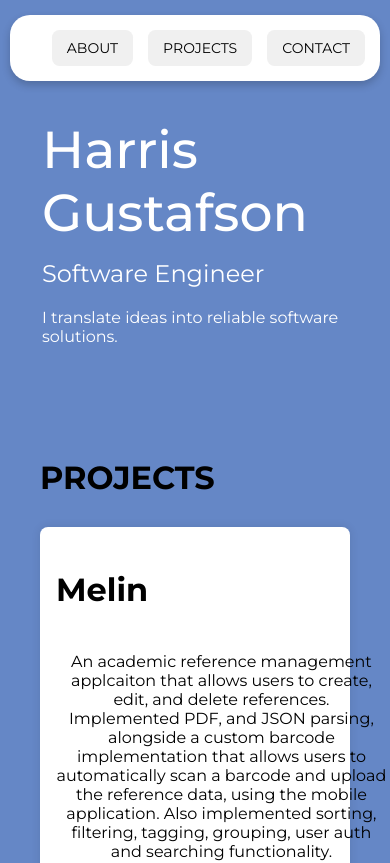
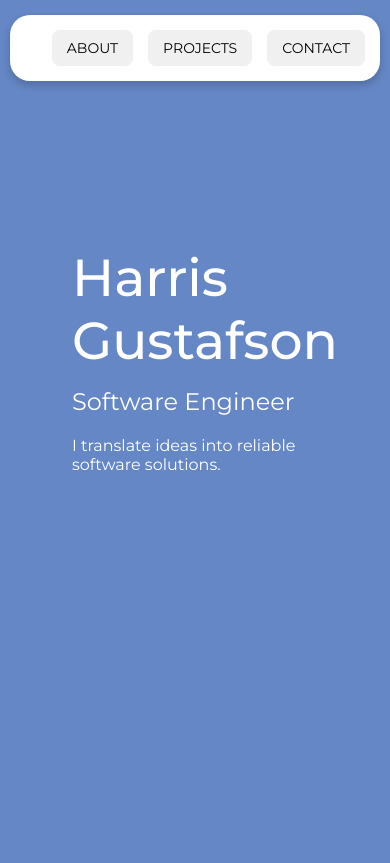
Before and after one commit to xyclose11/Portfolio_Showcase, an Angular app: page / in a window 390 px wide. Shown: the top 863 px of the page. Built offline with nearby package versions, Linux system fonts and the light colour scheme.

Commit message:
Refactor hero component styles for improved layout; update project links and images for better presentation

```diff
--- a/src/app/hero/hero.component.scss
+++ b/src/app/hero/hero.component.scss
@@ -1,15 +1,10 @@
 @use "../../styles/variables" as v;
 
 .hero {
-    position: relative;
     padding: 10px;
-    margin-top: calc(var(--wt-offset-top-unit, 8px)* 4);
-    margin-left: auto;
-    margin-right: auto;
-    margin-bottom: 30px;
-    padding-left: 22px;
-    padding-right: 22px;
-    max-width: 1276px;
+    margin-top: calc(var(--wt-offset-top-unit, 40px)* 4);
+    margin-left: 30px;
+    height: 100vh;
 }
 
 @media screen and (max-width: 1276px) {
@@ -70,34 +65,9 @@
     flex: 2;
 }
 
-.hero-technologies {
-    flex: 1;
-    display: flex;
-    justify-content: flex-end;
-    align-items: flex-start;
-}
-
-.hero-list {
-    list-style-type: none;
-    padding: 0;
-    margin: 0;
-    display: flex;
-    justify-content: space-between;
-    flex-wrap: wrap;
-    gap: 4px;
-}
-
-.hero-list li {
-    margin: 0;
-}
 
 @media (max-width: 768px) {
     .hero-content {
       flex-direction: column;
     }
-
-    .hero-technologies {
-      width: 100%;
-      margin-top: 1.5rem;
-    }
 }
--- a/src/app/projects/projects.component.ts
+++ b/src/app/projects/projects.component.ts
@@ -23,14 +23,23 @@ export class ProjectsComponent {
       description: 'This is the description of project 2',
       images: ['images/ProductionLogFailure.png'],
       technologies: ['Angular', 'Ionic', 'Firebase'],
-      github: 'https://github.com/xyclose11/Melin',
+      github: 'https://github.com/SensitTechnologies/MESS',
     },
     {
       title: 'Project 3',
       description: 'This is the description of project 3',
-      images: ['https://via.placeholder.com/150'],
+      images: [
+        'https://placehold.co/600x400/EEE/31343C?font=montserrat&text=Images Coming Soon...',
+      ],
       technologies: ['Angular', 'Ionic', 'Firebase'],
-      github: 'https://github.com/xyclose11/Melin',
+      github: 'https://github.com/xyclose11/cashmoneycitations',
+    },
+    {
+      title: 'Project 3',
+      description: 'This is the description of project 3',
+      images: ['images/Rotate.png'],
+      technologies: ['Angular', 'Ionic', 'Firebase'],
+      github: 'https://github.com/xyclose11/Paint',
     },
   ];
 }
```
Also changed, not shown: 1 other file (tests, documents, lock files or other folders).
